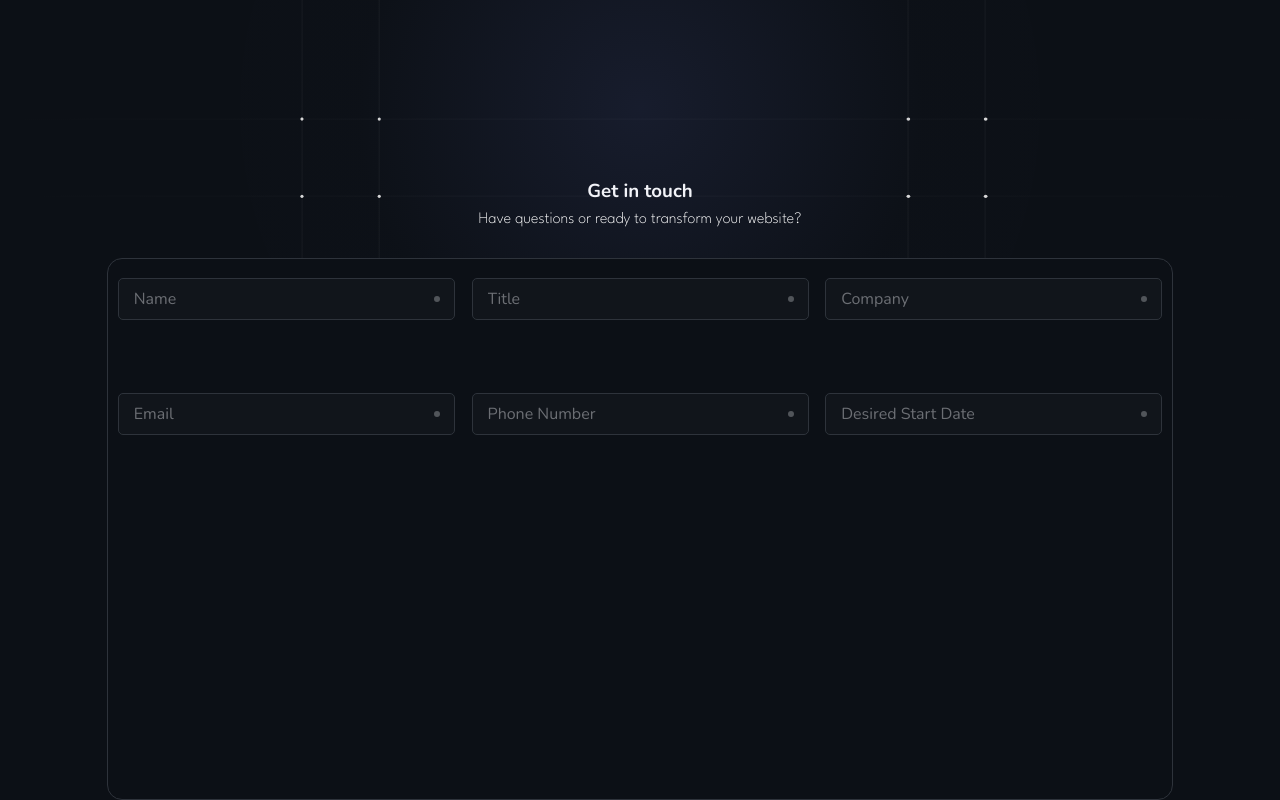
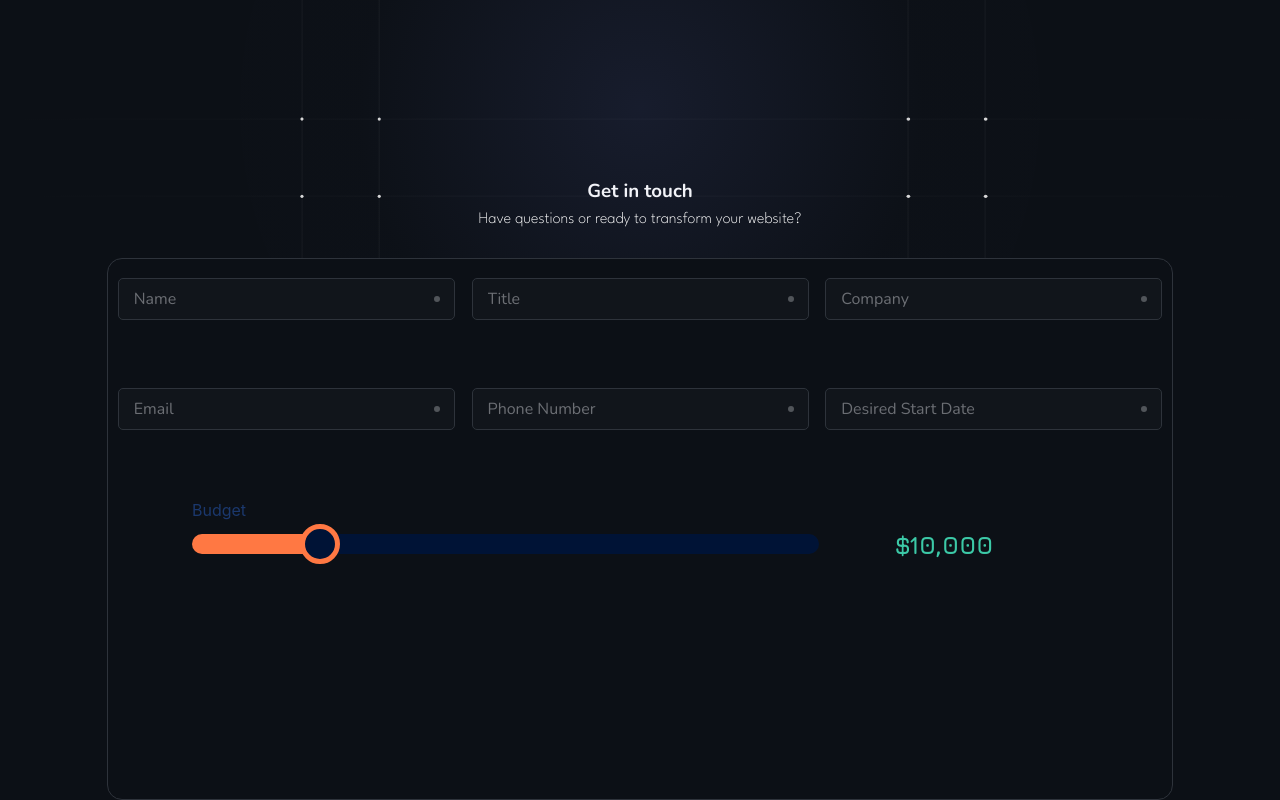
Before and after one commit to WillCBurroughs/bcsolutions, a React (Create React App) app: page / in a window 1280 px wide. Shown: the part 3341-4141 px from the top of the page. Built offline with nearby package versions, Linux system fonts and the light colour scheme.

Commit message:
Adding budget slider

```diff
--- /dev/null
+++ b/src/components/atoms/Slider.js
@@ -0,0 +1,38 @@
+import React from "react";
+import '../../App.css';
+
+export default function Slider({ label, name, min, max, step, value, onChange }) {
+  const calculateProgress = () => {
+    const percentage = ((value - min) / (max - min)) * 100;
+    return `${percentage}%`;
+  };
+
+  return (
+    <div
+      style={{
+        display: "flex",
+        flexDirection: "column",
+        gap: "10px",
+        alignItems: "flex-start",
+      }}
+    >
+      <label className="slider-label">{label}</label>
+      <div className="slider-wrapper">
+        <input
+          type="range"
+          name={name}
+          min={min}
+          max={max}
+          step={step}
+          value={value}
+          onChange={onChange}
+          className="slider"
+          style={{
+            "--progress": calculateProgress(), // Dynamically set the progress percentage
+          }}
+        />
+        <div className="slider-value">${Number(value).toLocaleString()}</div>
+      </div>
+    </div>
+  );
+}
--- a/src/components/molecules/ContactDesktop.js
+++ b/src/components/molecules/ContactDesktop.js
@@ -1,8 +1,32 @@
-import React from 'react';
+import React, { useState } from "react";
 import '../../index.css';
 import FormElement from '../atoms/FormElement';
+import Slider from '../atoms/Slider';
 
 function ContactDesktop() {
+
+    const [formData, setFormData] = useState({
+        name: "",
+        title: "",
+        company: "",
+        email: "",
+        phone: "",
+        start: "",
+        password: "",
+        budget: 10000,
+        details: "",
+    });
+
+    const handleChange = (e) => {
+        const { name, value } = e.target;
+        setFormData({ ...formData, [name]: value });
+    };
+
+    const handleSubmit = (e) => {
+        e.preventDefault();
+        console.log("Form Data Submitted:", formData);
+    };
+
   return (
     <div className='ContactDesktop'>
         <div className='HoldFormRow'>
@@ -27,8 +51,16 @@ function ContactDesktop() {
                 placeholder = "Desired Start Date"
             />
         </div>
-        <div className='HoldFormRow'>
-
+        <div className='FullRow'>
+            <Slider
+                label="Budget"
+                name="budget"
+                min="1000"
+                max="50000"
+                step="1000"
+                value={formData.budget}
+                onChange={handleChange}
+            />
         </div>
         <div className='HoldFormRow'>
 
--- a/src/index.css
+++ b/src/index.css
@@ -688,3 +688,63 @@ input:focus {
   right: 15px;
   transition: background-color 0.3s ease;
 }
+
+.slider-wrapper {
+  display: flex;
+  align-items: center;
+  width: 100%;
+  gap: 20px;
+}
+
+/* Input Slider */
+.slider {
+-webkit-appearance: none;
+appearance: none;
+width: 70%;
+height: 20px;
+border-radius: 10px;
+background: linear-gradient(to right, #FF7843 0%, #FF7843 var(--progress), #001336 var(--progress), #001336 100%);
+outline: none;
+cursor: pointer;
+}
+
+.slider::-webkit-slider-thumb {
+-webkit-appearance: none;
+appearance: none;
+width: 40px;
+height: 40px;
+background: #001336; /* Thumb color */
+border: 5px solid #FF7843; /* Outer border matches the bar's progress color */
+border-radius: 50%;
+cursor: pointer;
+position: relative;
+}
+
+.slider::-moz-range-thumb {
+width: 40px;
+height: 40px;
+background: #001336;
+border: 5px solid #f90;
+border-radius: 50%;
+cursor: pointer;
+}
+
+/* Value Display */
+.slider-value {
+  font-size: 25px;
+  font-weight: bold;
+  color: #3CC9A7;
+  min-width: 80px;
+  font-family: "Jura", sans-serif;
+  padding-left: 55px;
+}
+
+/* Label */
+.slider-label {
+  font-size: 16px;
+  color: #1B386D;
+}
+
+.FullRow {
+  width: 70vw;
+}
```
